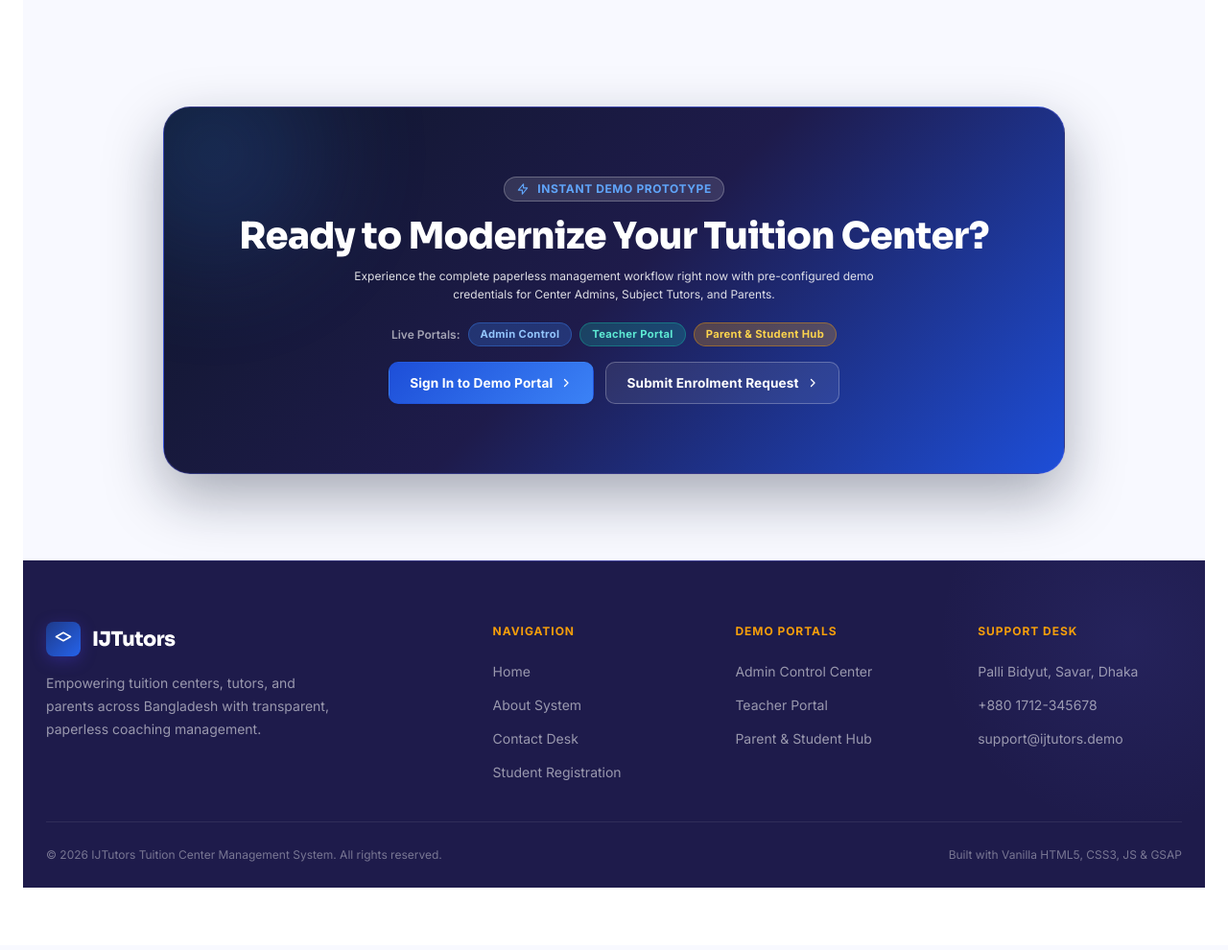
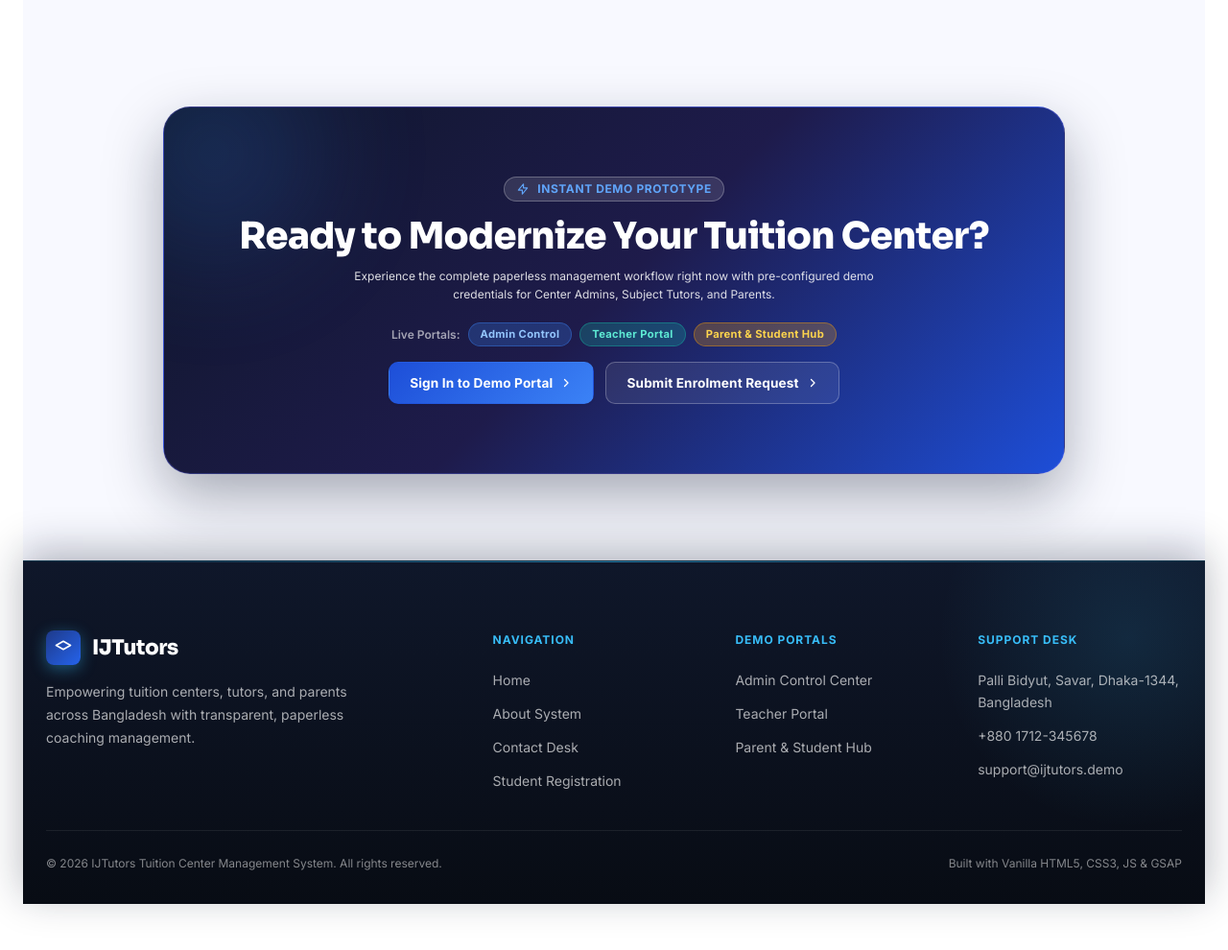
Before and after one commit to nNEWBE/tution-management, a plain HTML site: page index.html in a window 1280 px wide. Shown: the part 4191-5181 px from the top of the page at 96% size. Drawn offline with nearby package versions, Linux system fonts and the light colour scheme.

Commit message:
fix footer design issue with sky-blue headers, full address, and glow borders

```diff
--- a/css/layout.css
+++ b/css/layout.css
@@ -115,11 +115,14 @@
 
 /* ── Footer ───────────────────────────────────────────────── */
 .footer {
-  background: var(--color-primary-dark);
+  width: 100%;
+  background: linear-gradient(180deg, #0f172a 0%, #080c14 100%);
   color: rgba(255,255,255,0.85);
-  padding: var(--space-16) 0 var(--space-6);
+  padding: 4.5rem 0 2rem;
   position: relative;
   overflow: hidden;
+  border-top: 1px solid rgba(56, 189, 248, 0.25);
+  box-shadow: 0 -10px 40px rgba(15, 23, 42, 0.3);
 }
 
 .footer::before {
@@ -127,7 +130,7 @@
   position: absolute;
   top: 0; left: 0; right: 0;
   height: 1px;
-  background: linear-gradient(90deg, transparent 0%, rgba(99,102,241,0.5) 50%, transparent 100%);
+  background: linear-gradient(90deg, transparent 0%, rgba(56, 189, 248, 0.6) 50%, transparent 100%);
 }
 
 /* Decorative glow in footer */
@@ -136,7 +139,7 @@
   position: absolute;
   top: -120px; right: -120px;
   width: 400px; height: 400px;
-  background: radial-gradient(circle, rgba(99,102,241,0.1) 0%, transparent 70%);
+  background: radial-gradient(circle, rgba(56, 189, 248, 0.12) 0%, transparent 70%);
   border-radius: 50%;
   pointer-events: none;
 }
@@ -156,27 +159,27 @@
   gap: var(--space-3);
   font-family: var(--font-heading);
   font-weight: 800;
-  font-size: 1.3rem;
+  font-size: 1.35rem;
   color: #ffffff;
   margin-bottom: var(--space-4);
   letter-spacing: -0.02em;
 }
 
-.footer-brand-logo .nav-brand-icon { box-shadow: 0 4px 16px rgba(67,56,202,0.4); }
+.footer-brand-logo .nav-brand-icon { box-shadow: 0 4px 16px rgba(56, 189, 248, 0.4); }
 
 .footer-brand-desc {
-  color: rgba(255,255,255,0.55);
+  color: rgba(255,255,255,0.65);
   font-size: var(--fs-sm);
   line-height: 1.7;
-  max-width: 300px;
+  max-width: 320px;
 }
 
 .footer-column-title {
-  font-size: var(--fs-xs);
-  font-weight: 700;
+  font-size: 0.75rem;
+  font-weight: 800;
   text-transform: uppercase;
   letter-spacing: 0.08em;
-  color: var(--color-accent);
+  color: #38bdf8;
   margin-bottom: var(--space-5);
 }
 
@@ -187,15 +190,19 @@
 }
 
 .footer-link {
-  color: rgba(255,255,255,0.55);
+  color: rgba(255,255,255,0.65);
   font-size: var(--fs-sm);
   display: flex;
   align-items: center;
   gap: var(--space-2);
   transition: all var(--transition-fast);
+  text-decoration: none;
 }
 
-.footer-link:hover { color: rgba(255,255,255,0.95); transform: translateX(3px); }
+.footer-link:hover {
+  color: #38bdf8;
+  transform: translateX(4px);
+}
 
 .footer-bottom {
   padding-top: var(--space-6);
@@ -204,7 +211,7 @@
   align-items: center;
   justify-content: space-between;
   font-size: var(--fs-xs);
-  color: rgba(255,255,255,0.4);
+  color: rgba(255,255,255,0.5);
   position: relative;
   z-index: 1;
 }
--- a/index.html
+++ b/index.html
@@ -1112,7 +1112,7 @@
         <div>
           <div class="footer-column-title">Support Desk</div>
           <div class="footer-links">
-            <span class="footer-link">Palli Bidyut, Savar, Dhaka</span>
+            <span class="footer-link">Palli Bidyut, Savar, Dhaka-1344, Bangladesh</span>
             <span class="footer-link">+880 1712-345678</span>
             <span class="footer-link">support@ijtutors.demo</span>
           </div>
```
